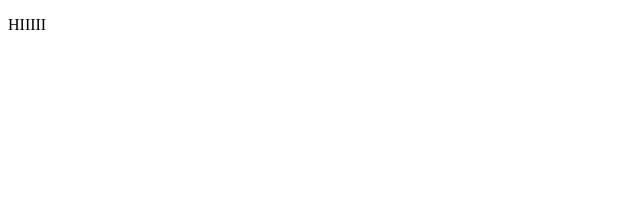
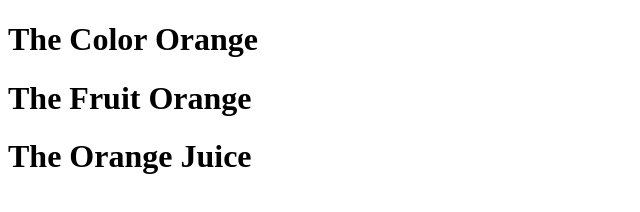
Before and after one commit to Aditi-Mannava/Aditi-Mannava.github.io, a plain HTML site: page index.html in a window 1280 px wide. Shown: the whole page, without its empty margins (0-640 px from the left). Drawn offline with Linux system fonts and the light colour scheme.

Commit message:
Update index.html

```diff
--- a/index.html
+++ b/index.html
@@ -1,9 +1,19 @@
 <!DOCTYPE html>
 <html>
   <head>
-<p>HIIIII</p>
+    <title>Oranges</title>
   </head>
   <body>
+    <h1>The Color Orange</h1>
 
+
+
+
+
+    <h1>The Fruit Orange</h1>
+
+
+
+    <h1>The Orange Juice</h1>
   </body>
 </html>
```
